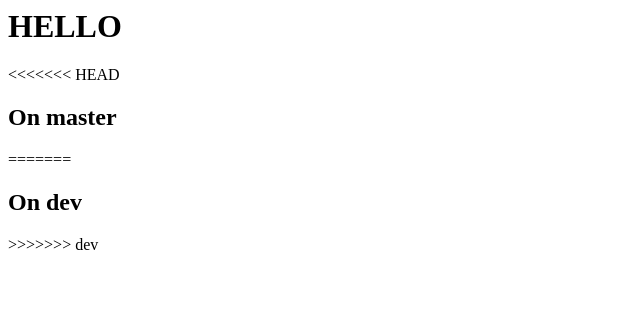
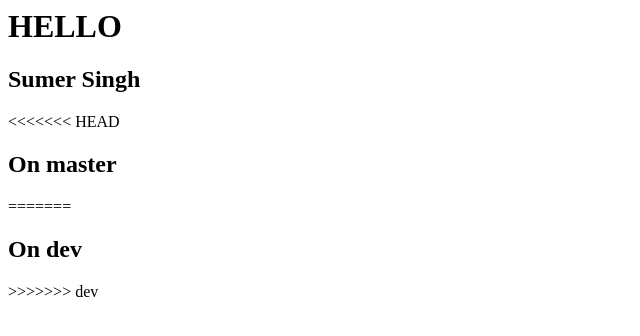
Before and after one commit to dkgndec/dkgndec.github.com, a plain HTML site: page a.html in a window 1280 px wide. Shown: the whole page, without its empty margins (0-640 px from the left). Drawn offline with Linux system fonts and the light colour scheme.

Commit message:
adding sumer to code

```diff
--- a/a.html
+++ b/a.html
@@ -1,5 +1,6 @@
 <html>
 <h1>HELLO</h1>
+<h2>Sumer Singh</h2>
 <<<<<<< HEAD
 <h2>On master</h2>
 =======
```
